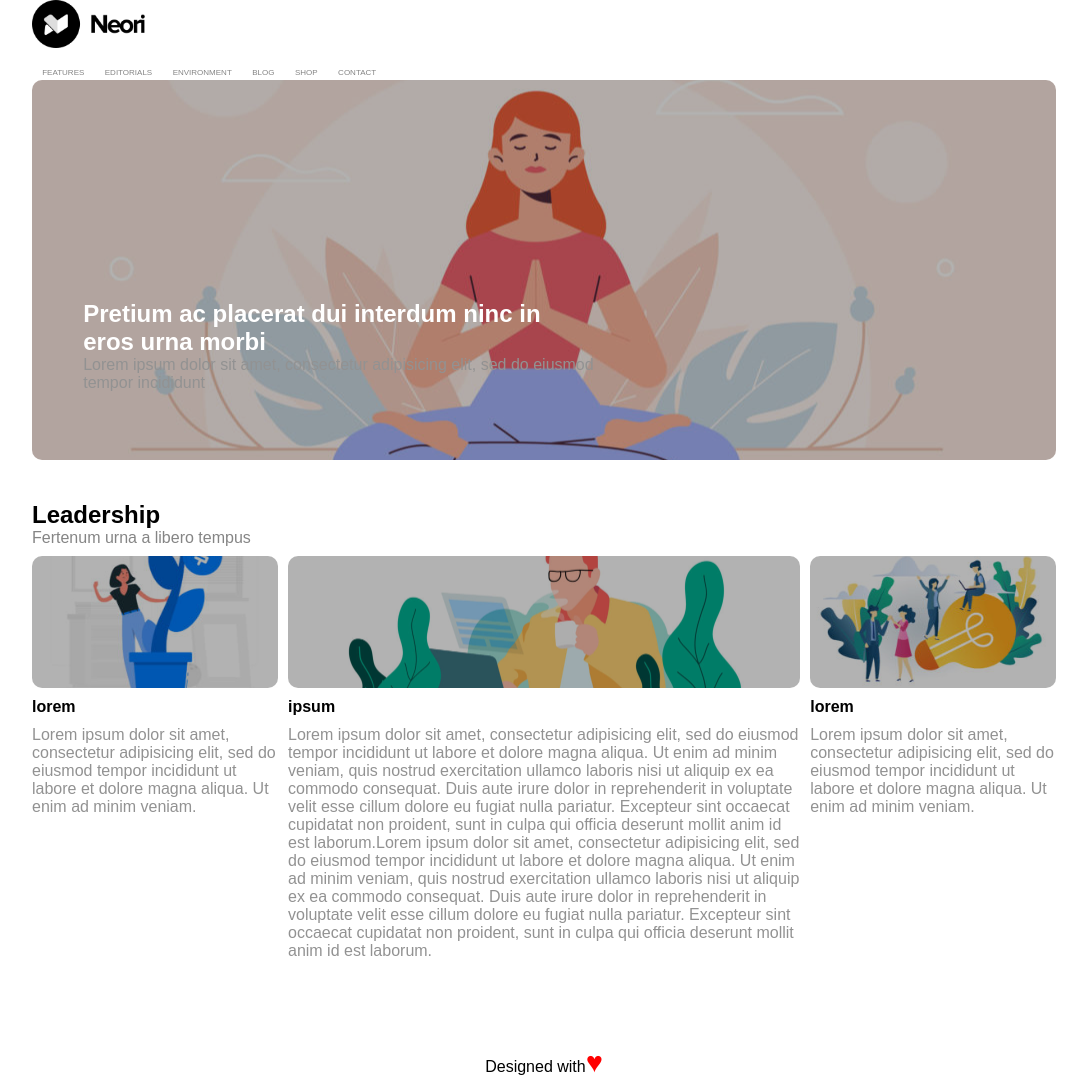
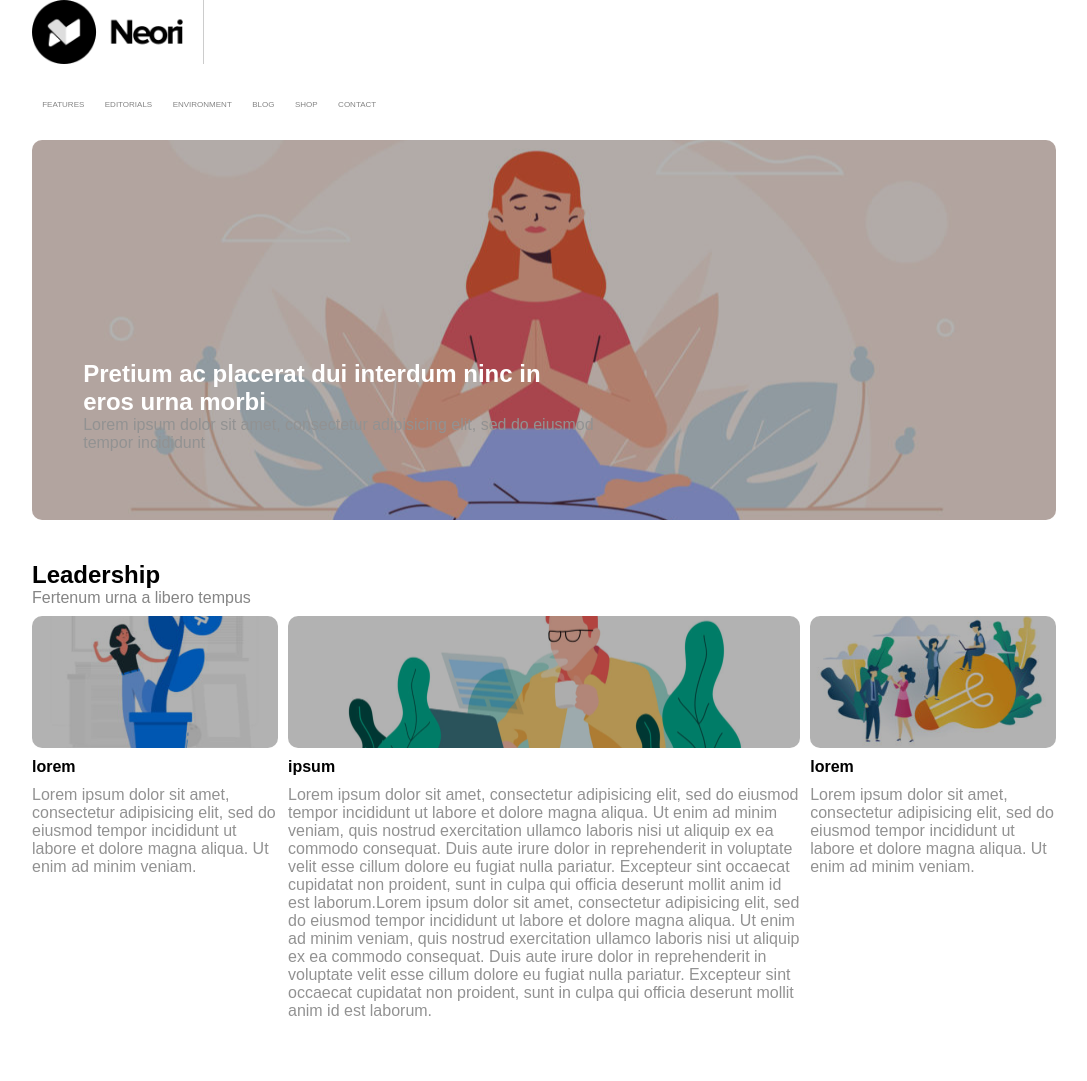
Before and after one commit to n-desantis92/htmlcss-wp, a plain HTML site: page index.html in a window 1280 px wide. Shown: the top 1081 px of the page, without its empty margins (96-1183 px from the left). Drawn offline with Linux system fonts and the light colour scheme.

Commit message:
aggiunto border destro al logo

```diff
--- a/css/style.css
+++ b/css/style.css
@@ -36,7 +36,7 @@ body {
 
 /* header */
 .intestazione {
-  height: 60px;
+  height: 100px;
   width: 100%;
   margin-bottom: 10px;
 }
@@ -46,7 +46,11 @@ body {
 }
 
 .logo {
-  height: 100%;
+  height: 80%;
+  border-right: 1px solid;
+  border-color: rgba(85, 85, 85, 0.3);
+  padding-right: 20px;
+  color: #858585;
 }
 
 nav {
@@ -79,7 +83,7 @@ p {
 /* banner */
 section.banner {
   position: relative;
-  margin-top: 20px;
+  margin-top: 40px;
   background-image: url(../img/banner.jpg);
   background-position: center;
   background-size: cover;
```
